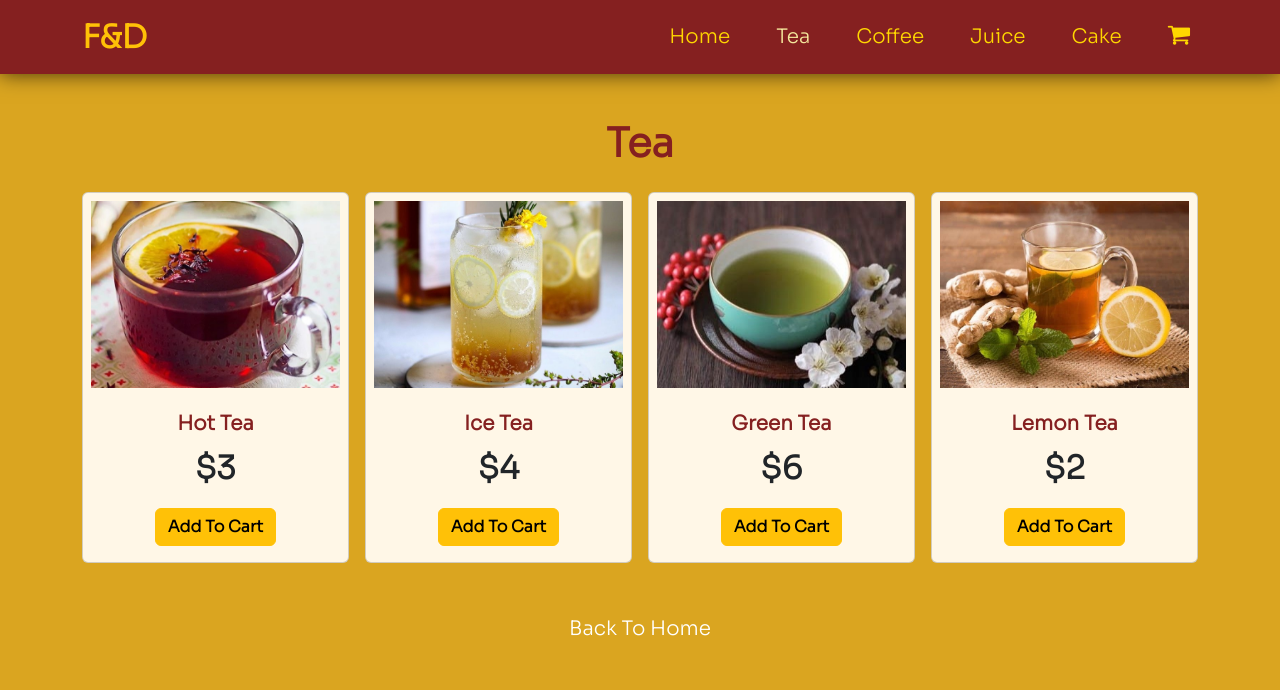
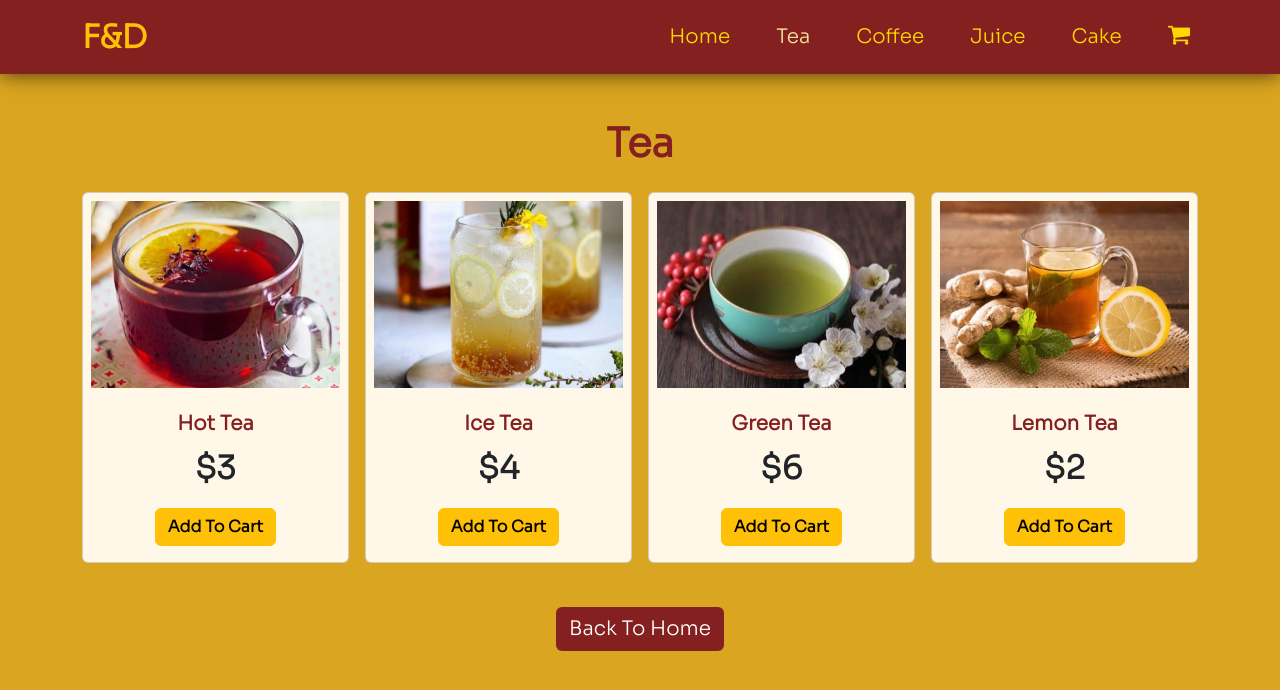
Before and after one commit to SanTunWin3108/food-and-drink, a plain HTML site: page tea.html in a window 1280 px wide. In both pictures the pointer is over the link "Back To Home". Drawn offline with nearby package versions, Linux system fonts and the light colour scheme.

Commit message:
css was modified

```diff
--- a/style.css
+++ b/style.css
@@ -64,6 +64,10 @@ main h1 {
 
 /* Tea Products */
 .bg-brown-color {
+    background-color: rgb(133, 32, 32);
+}
+
+.bg-brown-color:hover {
     background-color: rgb(133, 32, 32);
 }
 
```
